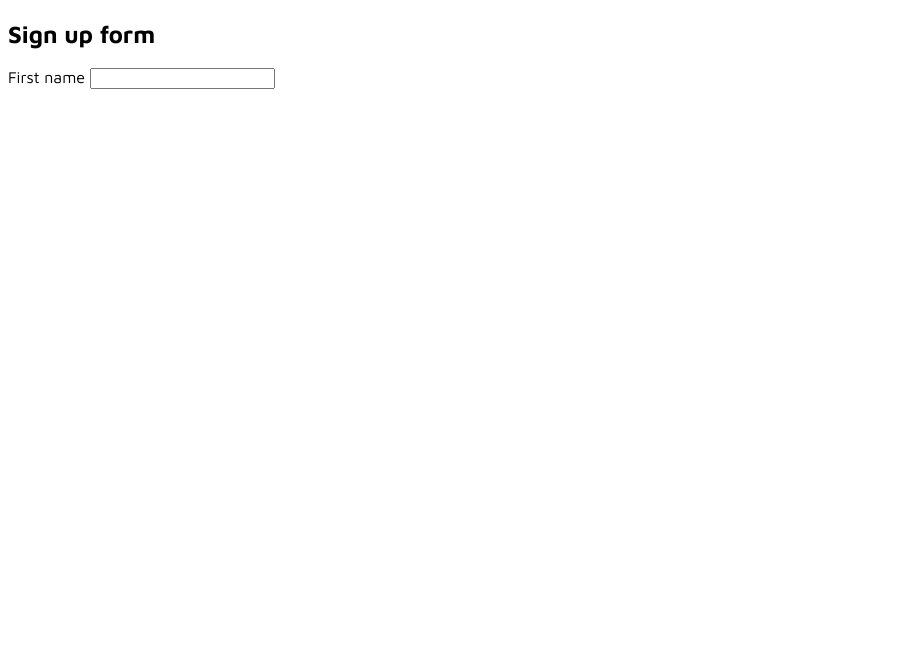
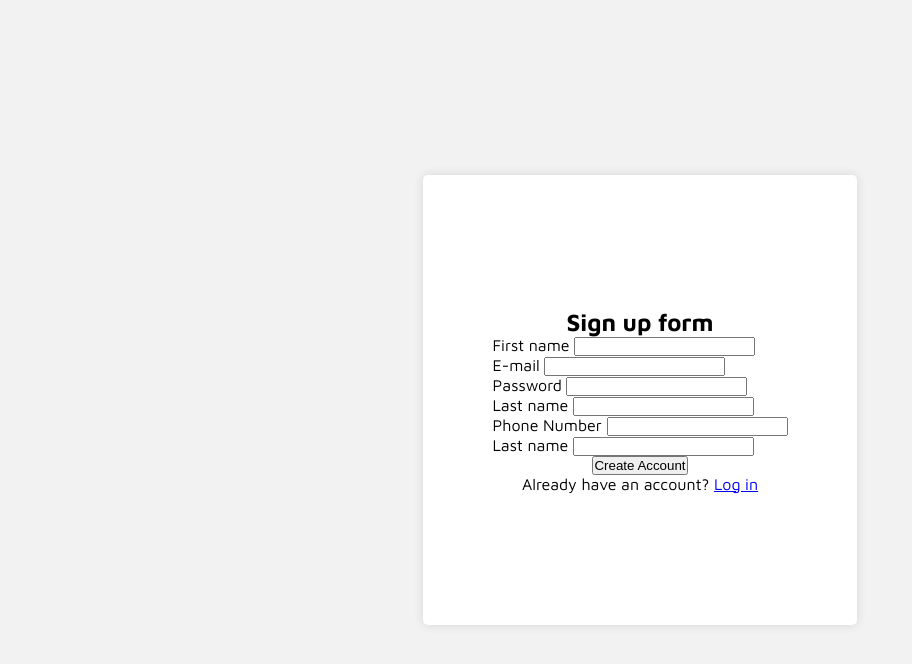
Before and after one commit to lucasoneves/signup-form-odin, a website: page index.html in a window 1280 px wide. Shown: the whole page, without its empty margins (0-912 px from the left). Drawn offline with Linux system fonts and the light colour scheme.

Commit message:
HTML Markup e primeiros estilos

```diff
--- /dev/null
+++ b/css/main.css
@@ -0,0 +1,28 @@
+* {
+  padding: 0;
+  margin: 0;
+}
+
+body {
+  font-family: "Maven Pro", sans-serif;
+  background: #f2f2f2;
+}
+
+.container {
+  position: absolute;
+  left: 0;
+  right: 0;
+  margin: auto;
+  width: 30vw;
+  height: 50vh;
+  top: 0;
+  bottom: 0;
+  box-shadow: 0 0 10px #d6d6d6;
+  border-radius: 5px;
+  background: #fff;
+  padding: 25px;
+  display: flex;
+  align-items: center;
+  justify-content: center;
+  flex-direction: column;
+}
--- a/index.html
+++ b/index.html
@@ -11,23 +11,51 @@
       href="https://fonts.googleapis.com/css2?family=Maven+Pro:wght@400;700&display=swap"
       rel="stylesheet"
     />
-    <style>
-      body {
-        font-family: "Maven Pro", sans-serif;
-      }
-    </style>
+    <link rel="stylesheet" href="/css/main.css" />
   </head>
   <body>
+    <div class="container">
       <h2>Sign up form</h2>
       <form action="/" method="POST">
         <div class="wrapper-form">
           <div class="col-left">
+            <div class="field-wrapper">
               <label for="first_name">First name</label>
-            <input type="text" name="first_name" id="first_name">
+              <input type="text" name="first_name" id="first_name" />
             </div>
-        <div class="col-right"></div>
+            <div class="field-wrapper">
+              <label for="user_email">E-mail</label>
+              <input type="text" name="user_email" id="user_email" />
+            </div>
+            <div class="field-wrapper">
+              <label for="user_password">Password</label>
+              <input type="text" name="user_password" id="user_password" />
+            </div>
+          </div>
+          <div class="col-right">
+            <div class="field-wrapper">
+              <label for="first_name">Last name</label>
+              <input type="text" name="first_name" id="first_name" />
+            </div>
+            <div class="field-wrapper">
+              <label for="user_phone">Phone Number</label>
+              <input type="text" name="user_phone" id="user_phone" />
+            </div>
+            <div class="field-wrapper">
+              <label for="confirm_password">Last name</label>
+              <input
+                type="text"
+                name="confirm_password"
+                id="confirm_password"
+              />
+            </div>
+          </div>
         </div>
       </form>
+
+      <button>Create Account</button>
+      <p>Already have an account? <a href="#">Log in</a></p>
+    </div>
     <!-- Photo by
     <a
       href="https://unsplash.com/@cristofer?utm_source=unsplash&utm_medium=referral&utm_content=creditCopyText"
--- a/package.json
+++ b/package.json
@@ -4,7 +4,7 @@
   "description": "",
   "main": "index.js",
   "scripts": {
-    "start": "http-server -o",
+    "start": "browser-sync start --server --files *",
     "test": "echo \"Error: no test specified\" && exit 1"
   },
   "keywords": [],
```
Lines whose indentation alone changed are shown as unchanged.
